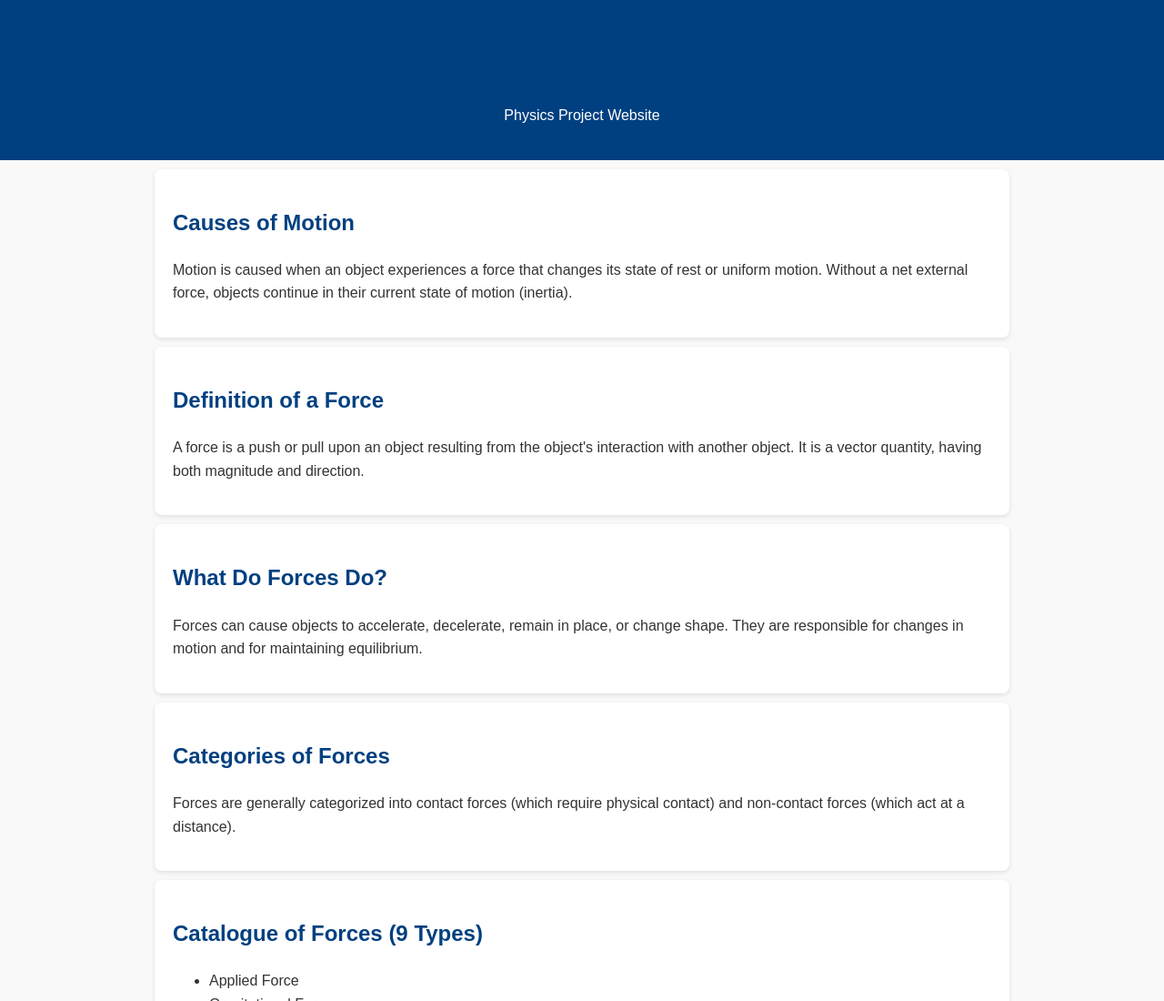
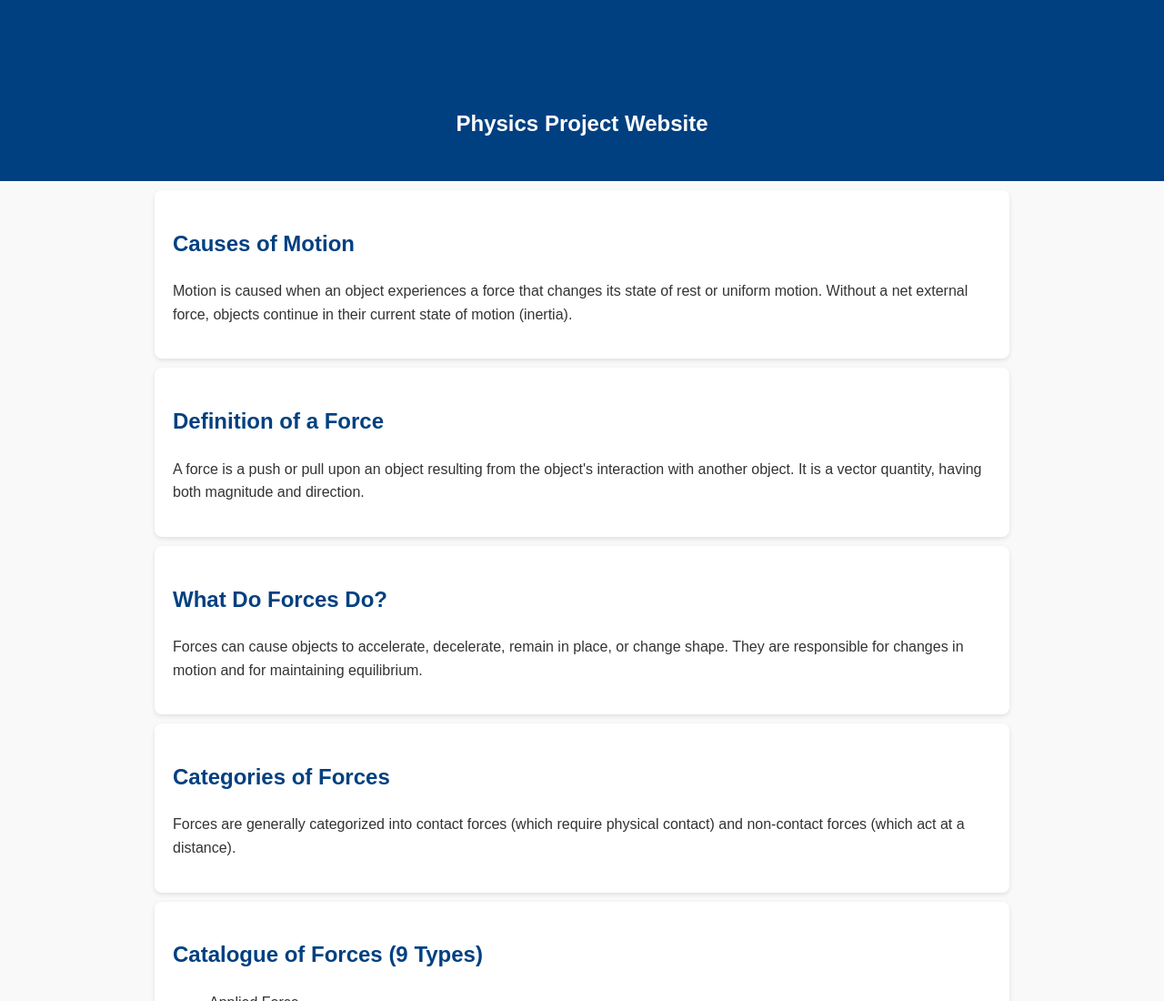
Before and after one commit to meena-force-website/meena-force-website.github.io, a plain HTML site: page index.html in a window 1280 px wide. Shown: the top 1100 px of the page at 91% size. Drawn offline with Linux system fonts and the light colour scheme.

Commit message:
made header bigger

```diff
--- a/index.html
+++ b/index.html
@@ -18,6 +18,10 @@
       color: white;
       padding: 20px 10px;
       text-align: center;
+    }
+    header p {
+      font-size: 24px;   /* increase this number to make it bigger */
+      font-weight: bold; /* optional: makes it bold */
     }
     section {
       padding: 20px;
```
